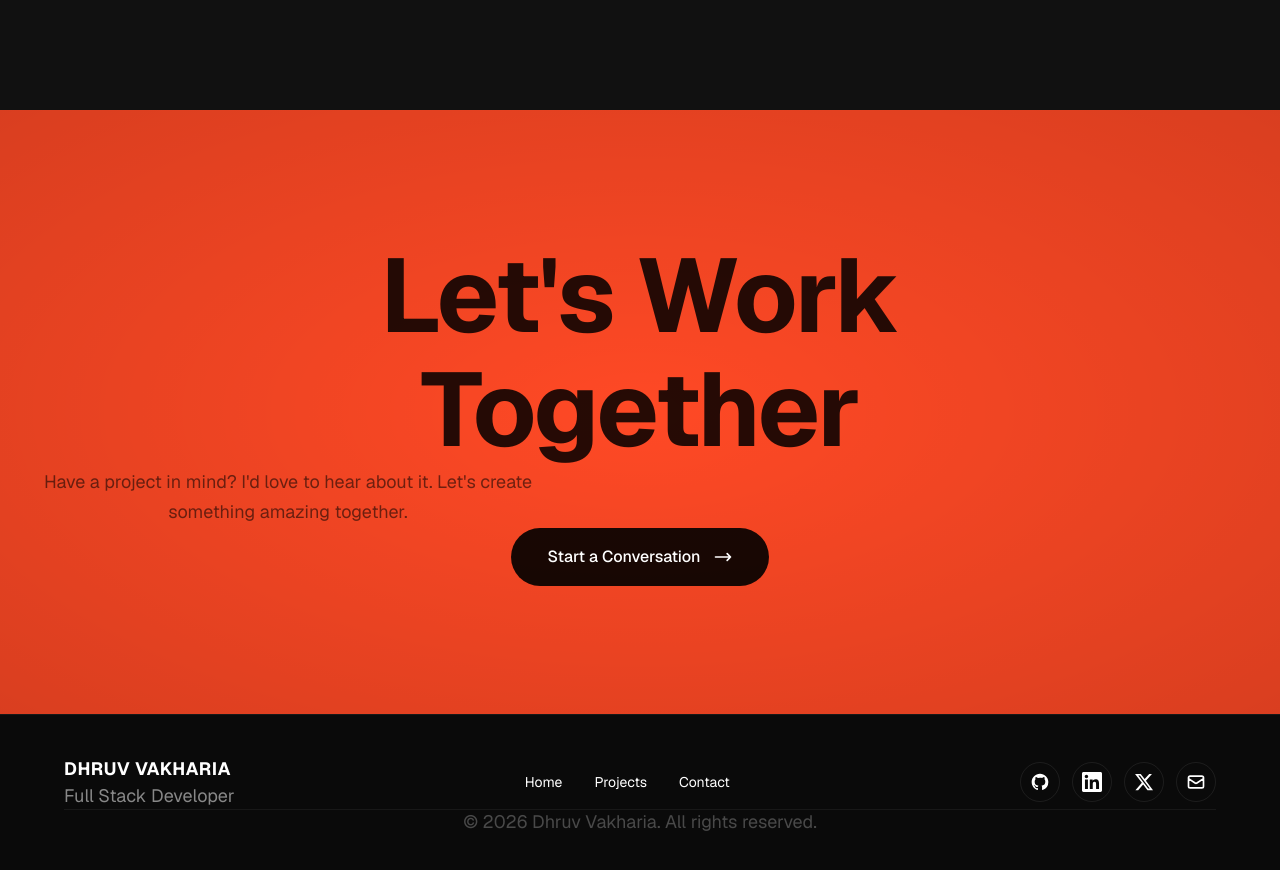
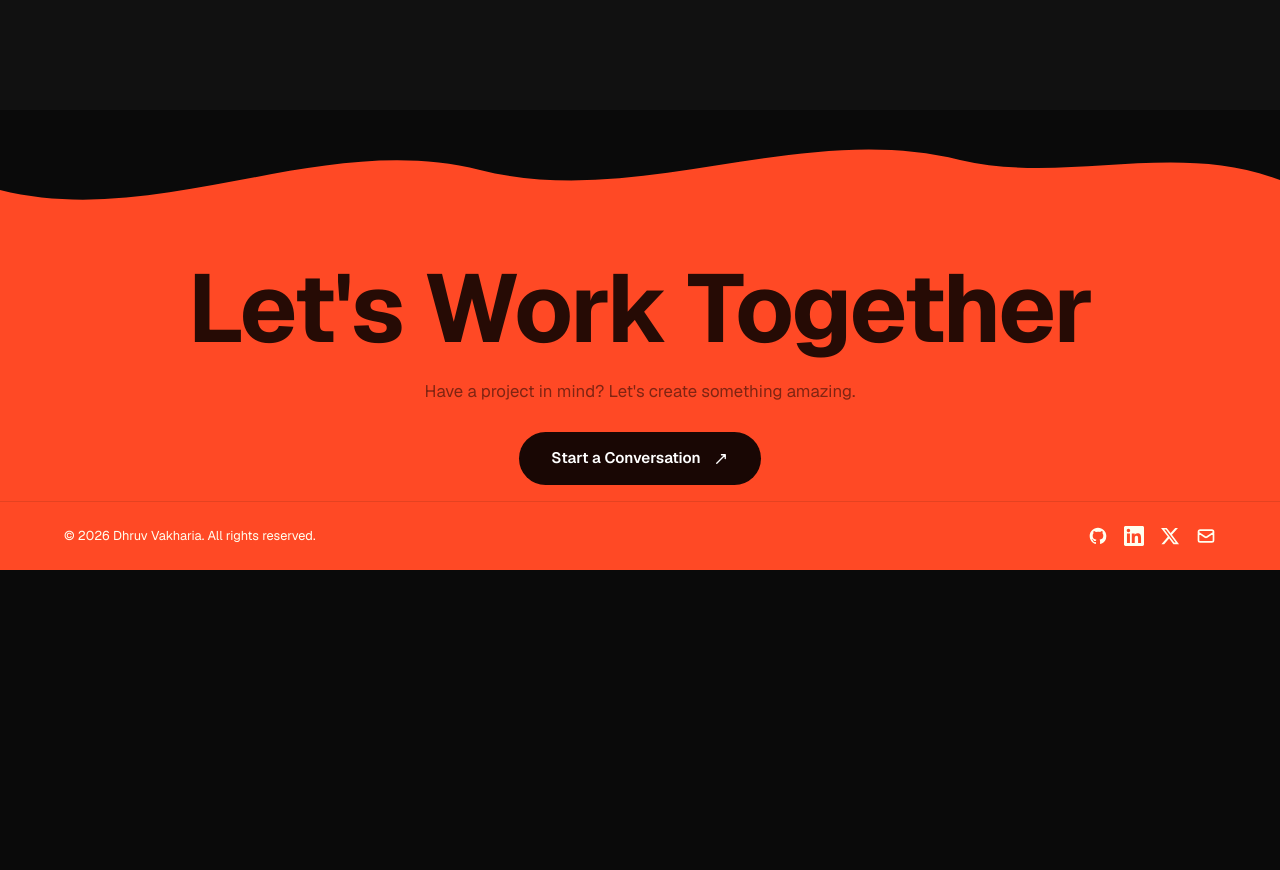
Before and after one commit to dhruvakhariaa/portfolio-website, a Next.js app: page /projects in a window 1280 px wide. Shown: the part 1910-2780 px from the top of the page. After the commit the page ends 2480 px from the top, so only its background shows below. Built offline with nearby package versions, Linux system fonts and the light colour scheme.

Commit message:
fix: GSAP animations and footer

```diff
--- a/src/components/Footer.tsx
+++ b/src/components/Footer.tsx
@@ -11,12 +11,6 @@ const socialLinks = [
     { name: 'Email', url: 'mailto:hello@dhruvvakharia.com', icon: 'email' },
 ];
 
-const footerLinks = [
-    { name: 'Home', href: '/' },
-    { name: 'Projects', href: '/projects' },
-    { name: 'Contact', href: '/contact' },
-];
-
 export default function Footer() {
     const footerRef = useRef<HTMLElement>(null);
 
@@ -24,15 +18,15 @@ export default function Footer() {
         if (!footerRef.current) return;
 
         gsap.fromTo(
-            '.footer-content',
-            { opacity: 0, y: 50 },
+            '.footer-cta',
+            { opacity: 0, y: 40 },
             {
                 opacity: 1,
                 y: 0,
                 duration: 0.8,
                 scrollTrigger: {
                     trigger: footerRef.current,
-                    start: 'top 90%',
+                    start: 'top 85%',
                 },
             }
         );
@@ -70,134 +64,122 @@ export default function Footer() {
     };
 
     return (
-        <footer
-            ref={footerRef}
-            role="contentinfo"
+        <footer ref={footerRef} role="contentinfo">
+
+            {/* Wave SVG — transitions from dark bg into orange footer */}
+            <div style={{ lineHeight: 0, overflow: 'hidden', background: 'var(--color-bg)', marginBottom: '-2px' }}>
+                <svg
+                    viewBox="0 0 1440 120"
+                    preserveAspectRatio="none"
+                    style={{ width: '100%', height: '120px', display: 'block' }}
+                    fill="var(--color-primary)"
                 >
-            {/* CTA Section — dark background, matching the rest of the site */}
-            <div className="footer-content">
+                    <path d="M0,80 C180,120 360,20 540,60 C720,100 900,10 1080,50 C1200,75 1320,30 1440,70 L1440,120 L0,120 Z" />
+                </svg>
+            </div>
+
+            {/* Entire footer — orange background */}
             <div
-                    className="relative overflow-hidden"
+                className="footer-cta"
                 style={{
                     background: 'var(--color-primary)',
+                    position: 'relative',
                 }}
             >
-                    {/* Subtle noise overlay */}
+                {/* CTA content */}
                 <div
-                        className="absolute inset-0 pointer-events-none"
+                    className="container"
                     style={{
-                            background: 'radial-gradient(ellipse at center, rgba(0,0,0,0) 0%, rgba(0,0,0,0.15) 100%)',
+                        textAlign: 'center',
+                        paddingTop: 'clamp(28px, 4vw, 28px)',
+                        paddingBottom: 'clamp(16px, 2vw, 16px)',
                     }}
-                    />
-
-                    <div
-                        className="container relative z-10 text-center"
-                        style={{ padding: 'clamp(80px, 10vw, 140px) 0' }}
                 >
                     <h2
-                            className="font-black leading-[0.95] mb-6"
+                        className="font-black leading-[0.95]"
                         style={{
-                                fontSize: 'clamp(3rem, 2.5rem + 5vw, 7rem)',
+                            fontSize: 'clamp(2.5rem, 2rem + 5vw, 6rem)',
                             color: 'rgba(0,0,0,0.85)',
+                            marginBottom: '16px',
                         }}
                     >
-                            Let&apos;s Work<br />Together
+                        Let&apos;s Work Together
                     </h2>
                     <p
-                            className="max-w-xl mx-auto mb-10"
                         style={{
-                                fontSize: 'clamp(1rem, 0.9rem + 0.3vw, 1.125rem)',
-                                color: 'rgba(0,0,0,0.55)',
-                                lineHeight: 1.7,
+                            fontSize: 'clamp(0.9rem, 0.85rem + 0.3vw, 1.05rem)',
+                            color: 'rgba(0,0,0,0.5)',
+                            maxWidth: '440px',
+                            marginLeft: 'auto',
+                            marginRight: 'auto',
+                            marginBottom: '28px',
+                            lineHeight: 1.6,
                         }}
                     >
-                            Have a project in mind? I&apos;d love to hear about it. Let&apos;s create something amazing together.
+                        Have a project in mind? Let&apos;s create something amazing.
                     </p>
                     <Link
                         href="/contact"
-                            className="inline-flex items-center gap-3 font-medium transition-all duration-300 hover:gap-4"
+                        className="group inline-flex items-center gap-3 font-semibold transition-all duration-300"
                         style={{
-                                padding: '16px 36px',
+                            padding: '14px 32px',
                             background: 'rgba(0,0,0,0.9)',
                             color: '#fff',
                             borderRadius: '999px',
-                                fontSize: '1rem',
+                            fontSize: '0.95rem',
                         }}
                     >
                         Start a Conversation
-                            <svg className="w-5 h-5" fill="none" viewBox="0 0 24 24" stroke="currentColor">
+                        <svg
+                            className="inline-block -rotate-45 transition-transform duration-300 group-hover:rotate-0"
+                            style={{ width: '16px', height: '16px' }}
+                            fill="none"
+                            viewBox="0 0 24 24"
+                            stroke="currentColor"
+                        >
                             <path strokeLinecap="round" strokeLinejoin="round" strokeWidth={2} d="M17 8l4 4m0 0l-4 4m4-4H3" />
                         </svg>
                     </Link>
                 </div>
-                </div>
 
-                {/* Footer bar — dark, matching the main site background */}
+                {/* Bottom bar — socials + copyright, still on orange */}
                 <div
+                    className="container"
                     style={{
-                        background: 'var(--color-bg)',
-                        borderTop: '1px solid rgba(255,255,255,0.06)',
+                        paddingTop: '24px',
+                        paddingBottom: '24px',
+                        borderTop: '1px solid rgba(0,0,0,0.1)',
                     }}
                 >
-                    <div
-                        className="container"
-                        style={{ paddingTop: '40px', paddingBottom: '40px' }}
+                    <div className="flex flex-col sm:flex-row items-center justify-between gap-4">
+                        {/* Copyright */}
+                        <p
+                            style={{
+                                fontSize: '0.8rem',
+                                color: '#FFFFF0',
+                            }}
+                            suppressHydrationWarning
                         >
-                        <div className="flex flex-col lg:flex-row items-center justify-between gap-8">
-                            {/* Name */}
-                            <div className="text-center lg:text-left">
-                                <Link href="/" className="text-lg font-bold text-[var(--color-text)] tracking-wide">
-                                    DHRUV VAKHARIA
-                                </Link>
-                                <p className="mt-1 text-sm text-[var(--color-text-muted)]">
-                                    Full Stack Developer
+                            © {new Date().getFullYear()} Dhruv Vakharia. All rights reserved.
                         </p>
-                            </div>
 
-                            {/* Navigation */}
-                            <nav className="flex items-center gap-8" aria-label="Footer navigation">
-                                {footerLinks.map((link) => (
-                                    <Link
-                                        key={link.name}
-                                        href={link.href}
-                                        className="text-sm text-[var(--color-text-muted)] hover:text-[var(--color-text)] transition-colors"
-                                    >
-                                        {link.name}
-                                    </Link>
-                                ))}
-                            </nav>
-
-                            {/* Social Icons */}
-                            <div className="flex items-center gap-3">
+                        {/* Social icons */}
+                        <div className="flex items-center gap-4">
                             {socialLinks.map((social) => (
                                 <a
                                     key={social.name}
                                     href={social.url}
                                     target="_blank"
                                     rel="noopener noreferrer"
-                                        className="flex items-center justify-center text-[var(--color-text-muted)] hover:text-[var(--color-text)] transition-all duration-300"
-                                        style={{
-                                            width: '40px',
-                                            height: '40px',
-                                            borderRadius: '50%',
-                                            border: '1px solid rgba(255,255,255,0.08)',
-                                        }}
-                                        aria-label={`Follow on ${social.name}`}
+                                    className="transition-all duration-200"
+                                    style={{ color: '#FFFFF0' }}
+                                    onMouseEnter={e => { e.currentTarget.style.color = '#fff'; }}
+                                    onMouseLeave={e => { e.currentTarget.style.color = '#FFFFF0'; }}
+                                    aria-label={social.name}
                                 >
                                     {renderIcon(social.icon)}
                                 </a>
                             ))}
-                            </div>
-                        </div>
-
-                        {/* Copyright */}
-                        <div
-                            className="text-center mt-8 pt-6"
-                            style={{ borderTop: '1px solid rgba(255,255,255,0.06)' }}
-                        >
-                            <p className="text-xs text-[var(--color-text-muted)]" style={{ opacity: 0.5 }}>
-                                © {new Date().getFullYear()} Dhruv Vakharia. All rights reserved.
-                            </p>
                         </div>
                     </div>
                 </div>
--- a/src/components/Navigation.tsx
+++ b/src/components/Navigation.tsx
@@ -15,15 +15,25 @@ export default function Navigation() {
     const [isScrolled, setIsScrolled] = useState(false);
     const pathname = usePathname();
 
-    // Handle scroll - hide navbar until scrollY > 600
+    // On home page: hide navbar until scrollY > 600. On other pages: always visible.
+    const isHomePage = pathname === '/';
+
     useEffect(() => {
+        if (!isHomePage) {
+            setIsScrolled(true);
+            return;
+        }
+
         const handleScroll = () => {
             setIsScrolled(window.scrollY > 600);
         };
 
+        // Check initial scroll position
+        handleScroll();
+
         window.addEventListener('scroll', handleScroll);
         return () => window.removeEventListener('scroll', handleScroll);
-    }, []);
+    }, [isHomePage]);
 
     // Close menu on route change
     useEffect(() => {
--- a/src/components/Process.tsx
+++ b/src/components/Process.tsx
@@ -59,12 +59,15 @@ export default function Process() {
 
         // Delay to ensure Services section's pinSpacing is calculated first
         const timeoutId = setTimeout(() => {
+            // Guard against refs being null if component unmounted during the timeout
+            if (!trackRef.current || !pinContainerRef.current) return;
+
             ScrollTrigger.refresh(true);
-
 
             // Calculate the horizontal distance: track width minus viewport
             const getScrollAmount = () => {
-                return -(trackRef.current!.scrollWidth - window.innerWidth + 350);
+                if (!trackRef.current) return 0;
+                return -(trackRef.current.scrollWidth - window.innerWidth + 350);
             };
 
             // Horizontal scroll driven by vertical scroll
@@ -76,7 +79,10 @@ export default function Process() {
             ScrollTrigger.create({
                 trigger: pinContainerRef.current,
                 start: 'top top',
-                end: () => `+=${trackRef.current!.scrollWidth + 1000}`,
+                end: () => {
+                    if (!trackRef.current) return '+=2000';
+                    return `+=${trackRef.current.scrollWidth + 1000}`;
+                },
                 pin: true,
                 pinSpacing: true,
                 scrub: 0.8,
@@ -84,6 +90,11 @@ export default function Process() {
                 invalidateOnRefresh: true,
             });
         }, 200);
+
+        // Return cleanup function to clear the timeout
+        return () => {
+            clearTimeout(timeoutId);
+        };
     }, []);
 
     return (
--- a/src/components/Work.tsx
+++ b/src/components/Work.tsx
@@ -112,12 +112,35 @@ export default function Work({ showAll = false }: WorkProps) {
 
                 {/* CTA for homepage */}
                 {!showAll && (
-                    <div className="mt-16 text-center">
-                        <p className="text-[var(--font-size-lg)] text-[var(--color-text-secondary)] mb-6">
-                            Interested in working together?
+                    <div style={{ marginTop: '40px', textAlign: 'center' }}>
+                        <p style={{ fontSize: 'var(--font-size-2xl)', color: 'var(--color-text-secondary)', display: 'inline' }}>
+                            Interested in working together?{' '}
                         </p>
-                        <Link href="/contact" className="btn btn-primary">
-                            Start a Project
+                        <Link
+                            href="/contact"
+                            className="group"
+                            style={{
+                                fontSize: 'var(--font-size-2xl)',
+                                color: 'var(--color-primary)',
+                                textDecoration: 'none',
+                                fontWeight: 600,
+                            }}
+                        >
+                            Start a project{' '}
+                            <svg
+                                className="inline-block -rotate-45 transition-transform duration-300 group-hover:rotate-0"
+                                style={{
+                                    width: '18px',
+                                    height: '18px',
+                                    verticalAlign: 'middle',
+                                    marginLeft: '4px',
+                                }}
+                                fill="none"
+                                viewBox="0 0 24 24"
+                                stroke="currentColor"
+                            >
+                                <path strokeLinecap="round" strokeLinejoin="round" strokeWidth={2} d="M17 8l4 4m0 0l-4 4m4-4H3" />
+                            </svg>
                         </Link>
                     </div>
                 )}
--- a/src/hooks/useGSAP.ts
+++ b/src/hooks/useGSAP.ts
@@ -15,17 +15,25 @@ export function useGSAP(
     dependencies: React.DependencyList = []
 ) {
     const contextRef = useRef<gsap.Context | null>(null);
+    const cleanupRef = useRef<(() => void) | null>(null);
 
     useEffect(() => {
         // Create GSAP context for cleanup
         contextRef.current = gsap.context(() => {
-            callback(gsap, ScrollTrigger);
+            const cleanup = callback(gsap, ScrollTrigger);
+            if (typeof cleanup === 'function') {
+                cleanupRef.current = cleanup;
+            }
         });
 
         return () => {
-            // Cleanup all GSAP animations in this context
+            // Run custom cleanup (e.g. clearTimeout) first
+            cleanupRef.current?.();
+            cleanupRef.current = null;
+            // Then revert all GSAP animations in this context
             contextRef.current?.revert();
         };
+        // eslint-disable-next-line react-hooks/exhaustive-deps
     }, dependencies);
 
     return contextRef;
```
Also changed, not shown: src/components/Testimonials.tsx (+93 -50 lines), scraped_data/screenshots/testimonials-correction.png (added). Lines whose indentation alone changed are shown as unchanged.
